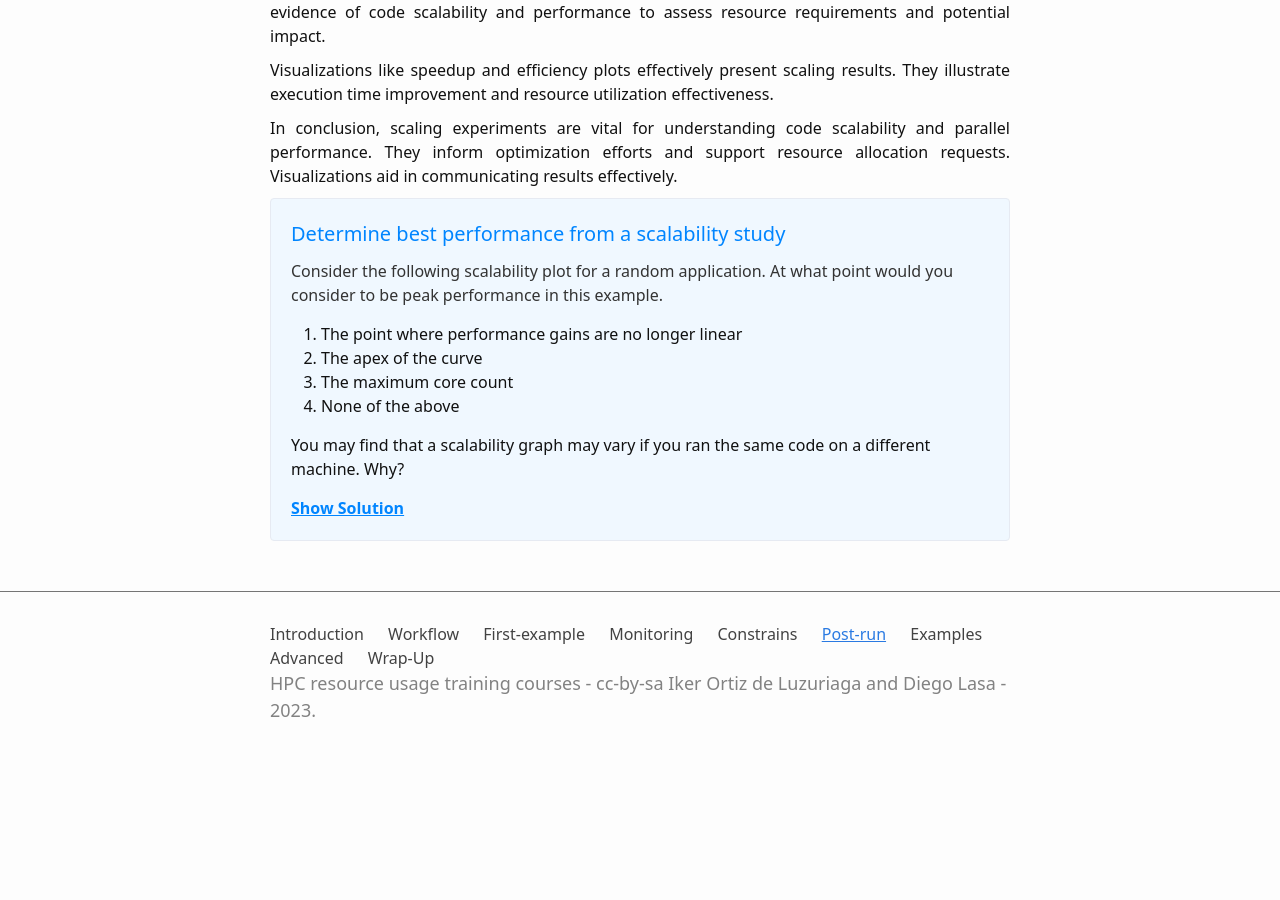
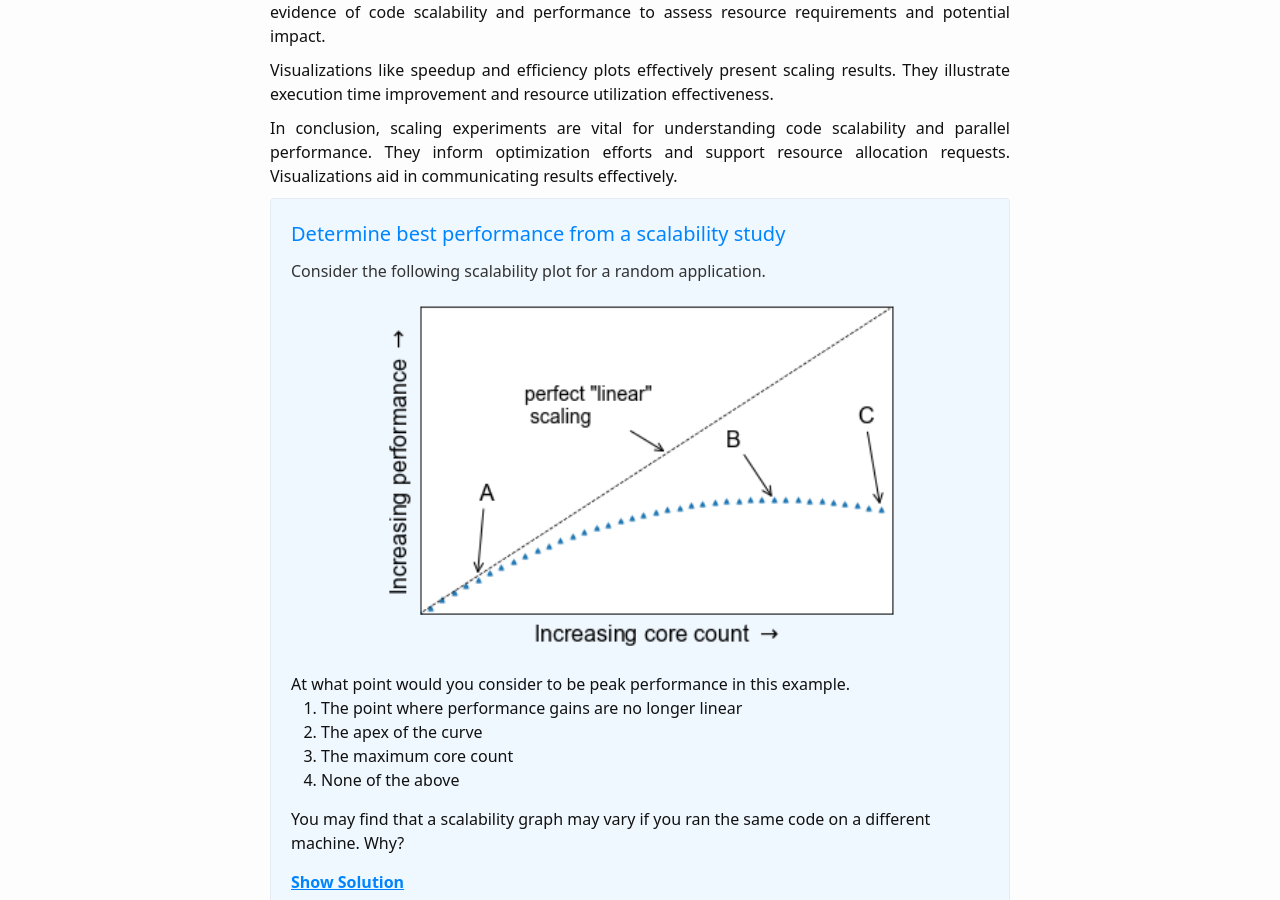
Before and after one commit to dipc-cc/slurm-training, a Jekyll site: the page built from 6_postrun.md, in a window 1280 px wide and 900 px high, scrolled down 992 px. Built offline with Jekyll 4.4.1, drawn with Linux system fonts in a browser that asks for light colours; some web fonts are replaced; before the commit the page ends 1761 px from its top, so only the background shows below that.

Commit message:
Fixing info box to 6.lesson

```diff
--- a/6_postrun.md
+++ b/6_postrun.md
@@ -96,6 +96,8 @@ In conclusion, scaling experiments are vital for understanding code scalability
   <p>
     Consider the following scalability plot for a random application.
 
+{% include figure.html img="scalability_study.png" alt="intro image here" width="75%" %}
+
 At what point would you consider to be peak performance in this example.
 <ol>
 <li> The point where performance gains are no longer linear</li>
```
Also changed, not shown: images/scalability_study.png (added).
